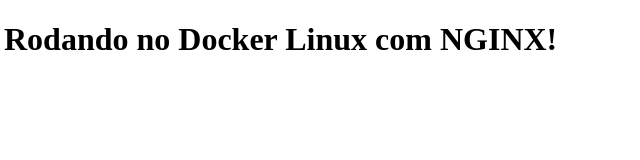
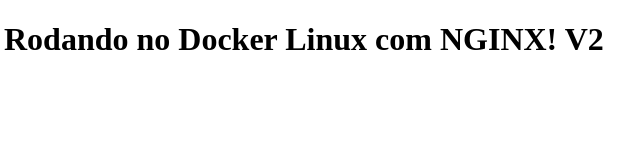
Before and after one commit to jaleamorim/nginx-docker-site, a plain HTML site: page index.html in a window 1280 px wide. Shown: the full height of the page, 4-644 px from the left. Drawn offline with Linux system fonts and the light colour scheme.

Commit message:
Versão inicial do site com Docker + NGINX V2

```diff
--- a/index.html
+++ b/index.html
@@ -1,5 +1,5 @@
 <!DOCTYPE html>
 <html>
 <head><title>Site Linux</title></head>
-<body><h1>Rodando no Docker Linux com NGINX!</h1></body>
+<body><h1>Rodando no Docker Linux com NGINX! V2 </h1></body>
 </html>
```
